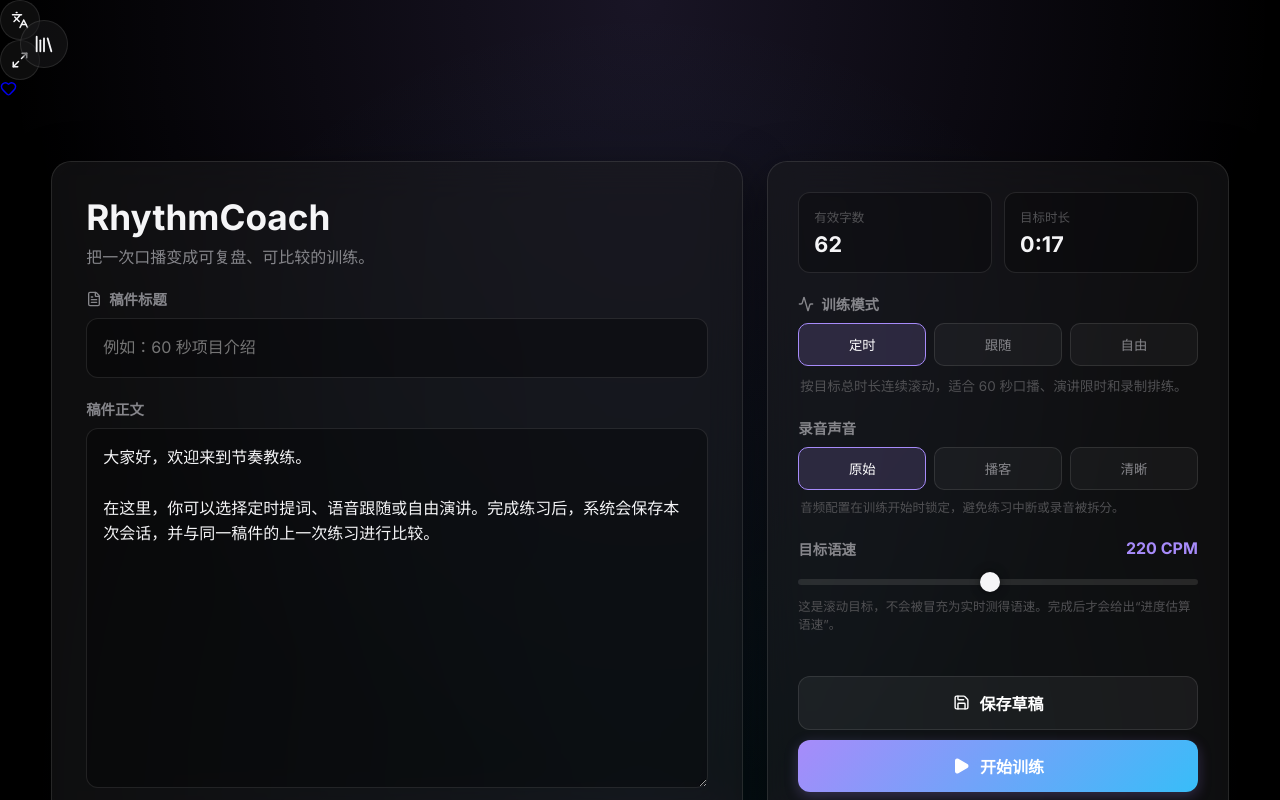
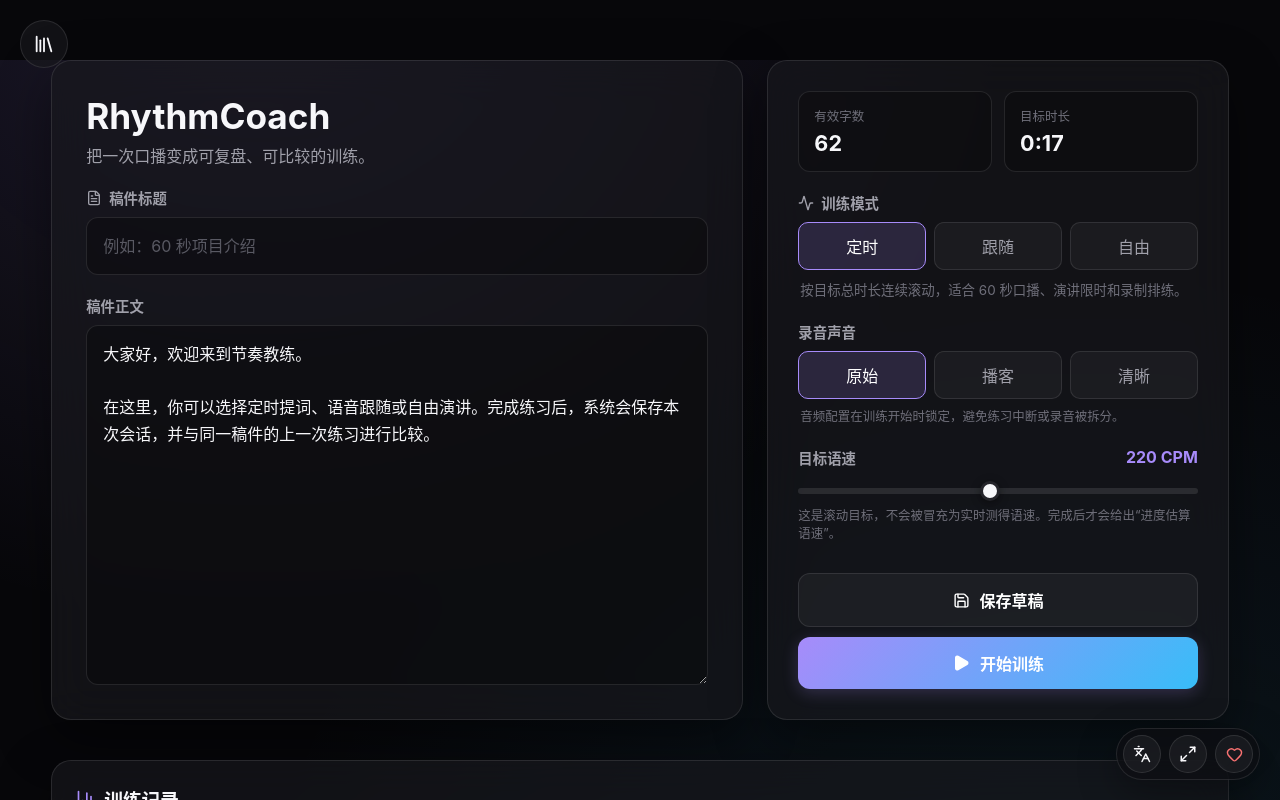
Before and after one commit to liuh886/RhythmCoach, a React (Vite) app in the folder web/: page / in a window 1280 px wide. Shown: the top 800 px of the page. Built offline with nearby package versions, Linux system fonts and the light colour scheme; the HTML template or start-up script is replaced by a standard one.

Commit message:
polish: refine global visual system and accessibility

```diff
--- a/web/src/index.css
+++ b/web/src/index.css
@@ -1,21 +1,19 @@
-@import url('https://fonts.googleapis.com/css2?family=Inter:wght@300;400;500;600;700;800&family=Noto+Sans+SC:wght@300;400;500;700&display=swap');
+:root {
+  --bg-base: #07070a;
+  --bg-panel: rgba(24, 24, 29, 0.68);
+  --bg-panel-hover: rgba(38, 38, 46, 0.78);
 
-:root {
-  --bg-base: #000000;
-  --bg-panel: rgba(28, 28, 30, 0.5);
-  --bg-panel-hover: rgba(44, 44, 46, 0.6);
-
-  --text-primary: #f5f5f7;
-  --text-secondary: #86868b;
-  --text-muted: #515154;
+  --text-primary: #f7f7fa;
+  --text-secondary: #a0a0aa;
+  --text-muted: #6f6f7a;
 
   --accent-primary: #a78bfa;
   --accent-secondary: #38bdf8;
-  --accent-glow: rgba(167, 139, 250, 0.25);
+  --accent-glow: rgba(167, 139, 250, 0.22);
 
   --glass-border: rgba(255, 255, 255, 0.1);
-  --glass-highlight: rgba(255, 255, 255, 0.2);
-  --glass-shadow: 0 16px 48px rgba(0, 0, 0, 0.5);
+  --glass-highlight: rgba(255, 255, 255, 0.18);
+  --glass-shadow: 0 18px 54px rgba(0, 0, 0, 0.42);
 
   --status-stable: #32d74b;
   --status-fast: #ff9f0a;
@@ -28,29 +26,51 @@
   padding: 0;
 }
 
+html {
+  color-scheme: dark;
+  background: var(--bg-base);
+}
+
 body {
-  font-family: 'Inter', 'Noto Sans SC', sans-serif;
+  min-height: 100vh;
+  overflow-x: hidden;
+  color: var(--text-primary);
   background-color: var(--bg-base);
   background-image:
-    radial-gradient(ellipse at top, rgba(167, 139, 250, 0.15) 0%, transparent 70%),
-    radial-gradient(ellipse at bottom, rgba(56, 189, 248, 0.1) 0%, transparent 70%);
+    radial-gradient(ellipse at 20% -10%, rgba(167, 139, 250, 0.14), transparent 52%),
+    radial-gradient(ellipse at 85% 110%, rgba(56, 189, 248, 0.09), transparent 54%);
   background-attachment: fixed;
-  color: var(--text-primary);
-  min-height: 100vh;
-  display: flex;
-  flex-direction: column;
-  overflow-x: hidden;
+  font-family: Inter, ui-sans-serif, -apple-system, BlinkMacSystemFont, "Segoe UI", "PingFang SC", "Hiragino Sans GB", "Microsoft YaHei", "Noto Sans CJK SC", sans-serif;
   -webkit-font-smoothing: antialiased;
+  text-rendering: optimizeLegibility;
+}
+
+button,
+input,
+textarea {
+  font: inherit;
+}
+
+button,
+a,
+input,
+textarea {
+  -webkit-tap-highlight-color: transparent;
+}
+
+::selection {
+  color: white;
+  background: rgba(167, 139, 250, 0.45);
 }
 
 .glass-panel {
   background: var(--bg-panel);
-  backdrop-filter: blur(20px);
-  -webkit-backdrop-filter: blur(20px);
   border: 1px solid var(--glass-border);
   border-radius: 20px;
   box-shadow: var(--glass-shadow);
-  transition: border-color 0.3s ease;
+  backdrop-filter: blur(20px) saturate(120%);
+  -webkit-backdrop-filter: blur(20px) saturate(120%);
+  transition: border-color 0.25s ease, background 0.25s ease, transform 0.25s ease;
 }
 
 .glass-panel:hover {
@@ -58,136 +78,224 @@ body {
 }
 
 .btn {
-  background: linear-gradient(135deg, var(--accent-primary), var(--accent-secondary));
-  color: white;
-  border: none;
-  padding: 14px 28px;
-  border-radius: 12px;
-  font-weight: 600;
-  cursor: pointer;
-  transition: all 0.3s cubic-bezier(0.4, 0, 0.2, 1);
-  font-size: 1rem;
   display: flex;
   align-items: center;
   gap: 10px;
-  box-shadow: 0 4px 14px var(--accent-glow);
+  padding: 14px 28px;
+  border: 0;
+  border-radius: 12px;
+  color: white;
+  background: linear-gradient(135deg, var(--accent-primary), var(--accent-secondary));
+  box-shadow: 0 4px 16px var(--accent-glow);
+  font-size: 1rem;
+  font-weight: 650;
+  cursor: pointer;
+  transition: transform 0.2s ease, box-shadow 0.2s ease, filter 0.2s ease, opacity 0.2s ease;
 }
 
-.btn:hover {
-  transform: translateY(-2px);
-  box-shadow: 0 6px 20px var(--accent-glow);
-  filter: brightness(1.1);
+.btn:hover:not(:disabled) {
+  transform: translateY(-1px);
+  box-shadow: 0 7px 22px var(--accent-glow);
+  filter: brightness(1.06);
 }
 
-.btn:active {
+.btn:active:not(:disabled) {
   transform: translateY(1px);
 }
 
-.btn-secondary {
-  background: rgba(255, 255, 255, 0.05);
-  box-shadow: none;
-  border: 1px solid var(--glass-border);
+.btn:disabled,
+.mode-button:disabled {
+  opacity: 0.45;
+  cursor: not-allowed;
 }
 
-.btn-secondary:hover {
-  background: rgba(255, 255, 255, 0.1);
+.btn-secondary {
+  border: 1px solid var(--glass-border);
+  background: rgba(255, 255, 255, 0.045);
   box-shadow: none;
-  border-color: rgba(255, 255, 255, 0.2);
+}
+
+.btn-secondary:hover:not(:disabled) {
+  border-color: var(--glass-highlight);
+  background: rgba(255, 255, 255, 0.085);
+  box-shadow: none;
+}
+
+.btn-icon,
+.utility-link {
+  display: flex;
+  align-items: center;
+  justify-content: center;
+  border: 1px solid var(--glass-border);
+  border-radius: 50%;
+  color: var(--text-primary);
+  background: rgba(255, 255, 255, 0.05);
+  cursor: pointer;
+  transition: transform 0.18s ease, background 0.18s ease, border-color 0.18s ease, color 0.18s ease;
 }
 
 .btn-icon {
-  background: rgba(255, 255, 255, 0.05);
-  border: 1px solid var(--glass-border);
-  color: var(--text-primary);
-  border-radius: 50%;
   padding: 10px;
-  cursor: pointer;
-  transition: all 0.2s ease;
-  display: flex;
-  align-items: center;
-  justify-content: center;
 }
 
-.btn-icon:hover {
-  background: rgba(255, 255, 255, 0.15);
-  transform: scale(1.05);
+.btn-icon:hover,
+.utility-link:hover {
+  transform: translateY(-1px);
+  border-color: var(--glass-highlight);
+  background: rgba(255, 255, 255, 0.11);
 }
 
-input[type="text"], textarea {
-  width: 100%;
-  background: rgba(0, 0, 0, 0.3);
-  border: 1px solid var(--glass-border);
-  color: var(--text-primary);
-  padding: 16px;
-  border-radius: 12px;
-  font-family: inherit;
-  font-size: 1rem;
-  transition: all 0.3s ease;
-  line-height: 1.6;
+button:focus-visible,
+a:focus-visible,
+input:focus-visible,
+textarea:focus-visible {
+  outline: 2px solid var(--accent-secondary);
+  outline-offset: 3px;
 }
 
-input[type="text"]:focus, textarea:focus {
-  outline: none;
-  border-color: var(--accent-primary);
-  background: rgba(0, 0, 0, 0.5);
-  box-shadow: 0 0 0 3px rgba(99, 102, 241, 0.2);
+input[type="text"],
+textarea {
+  width: 100%;
+  padding: 15px 16px;
+  border: 1px solid var(--glass-border);
+  border-radius: 12px;
+  color: var(--text-primary);
+  background: rgba(0, 0, 0, 0.28);
+  font-size: 1rem;
+  line-height: 1.65;
+  transition: border-color 0.2s ease, background 0.2s ease, box-shadow 0.2s ease;
 }
 
-/* Custom Range Input */
+input[type="text"]::placeholder,
+textarea::placeholder {
+  color: #595963;
+}
+
+input[type="text"]:focus,
+textarea:focus {
+  border-color: var(--accent-primary);
+  outline: none;
+  background: rgba(0, 0, 0, 0.42);
+  box-shadow: 0 0 0 3px rgba(167, 139, 250, 0.14);
+}
+
 input[type="range"] {
-  -webkit-appearance: none;
   width: 100%;
   height: 6px;
+  border-radius: 999px;
+  outline: none;
   background: rgba(255, 255, 255, 0.1);
-  border-radius: 3px;
-  outline: none;
+  -webkit-appearance: none;
+  appearance: none;
 }
 
 input[type="range"]::-webkit-slider-thumb {
+  width: 20px;
+  height: 20px;
+  border: 3px solid #24242a;
+  border-radius: 50%;
+  background: var(--text-primary);
+  box-shadow: 0 2px 10px rgba(0, 0, 0, 0.45);
+  cursor: pointer;
   -webkit-appearance: none;
   appearance: none;
-  width: 20px;
-  height: 20px;
-  border-radius: 50%;
-  background: var(--text-primary);
-  cursor: pointer;
-  box-shadow: 0 0 10px rgba(0, 0, 0, 0.5);
-  transition: transform 0.2s ease, background 0.2s ease;
+  transition: transform 0.18s ease, background 0.18s ease;
 }
 
 input[type="range"]::-webkit-slider-thumb:hover {
-  transform: scale(1.2);
+  transform: scale(1.12);
   background: var(--accent-primary);
 }
 
-/* Scrollbar styling */
+.global-utility-dock {
+  position: fixed;
+  right: 20px;
+  bottom: 20px;
+  z-index: 180;
+  display: flex;
+  gap: 8px;
+  padding: 6px;
+  border: 1px solid var(--glass-border);
+  border-radius: 999px;
+  background: rgba(14, 14, 18, 0.68);
+  box-shadow: 0 12px 38px rgba(0, 0, 0, 0.34);
+  backdrop-filter: blur(18px);
+  -webkit-backdrop-filter: blur(18px);
+}
+
+.utility-button,
+.utility-link {
+  width: 38px;
+  height: 38px;
+  padding: 0;
+}
+
+.utility-link {
+  color: #f87171;
+  text-decoration: none;
+}
+
+.editor-layout {
+  display: grid;
+  grid-template-columns: minmax(0, 1.5fr) minmax(300px, 1fr);
+  gap: 24px;
+  width: 100%;
+  max-width: 1200px;
+  margin: 40px auto;
+  align-items: stretch;
+}
+
 ::-webkit-scrollbar {
-  width: 6px;
+  width: 7px;
+  height: 7px;
 }
+
 ::-webkit-scrollbar-track {
   background: transparent;
 }
+
 ::-webkit-scrollbar-thumb {
-  background: rgba(255, 255, 255, 0.1);
-  border-radius: 10px;
+  border-radius: 999px;
+  background: rgba(255, 255, 255, 0.12);
 }
+
 ::-webkit-scrollbar-thumb:hover {
   background: rgba(255, 255, 255, 0.2);
 }
 
-/* Animations */
 @keyframes pulse {
-  0% { transform: scale(1); opacity: 1; }
-  50% { transform: scale(1.1); opacity: 0.8; }
-  100% { transform: scale(1); opacity: 1; }
+  0%, 100% { transform: scale(1); opacity: 1; }
+  50% { transform: scale(1.08); opacity: 0.78; }
 }
 
 .pulse {
   animation: pulse 2s infinite ease-in-out;
 }
 
-.fade-mask {
-  -webkit-mask-image: linear-gradient(to bottom, transparent 0%, black 15%, black 85%, transparent 100%);
-  mask-image: linear-gradient(to bottom, transparent 0%, black 15%, black 85%, transparent 100%);
+@media (max-width: 900px) {
+  .editor-layout {
+    grid-template-columns: 1fr;
+  }
 }
-.editor-layout { display: grid; grid-template-columns: 1.5fr 1fr; gap: 24px; width: 100%; max-width: 1200px; margin: 40px auto; align-items: stretch; } @media (max-width: 900px) { .editor-layout { grid-template-columns: 1fr; } }
+
+@media (max-width: 620px) {
+  .global-utility-dock {
+    right: 12px;
+    bottom: max(12px, env(safe-area-inset-bottom));
+  }
+
+  .glass-panel {
+    border-radius: 16px;
+  }
+}
+
+@media (prefers-reduced-motion: reduce) {
+  *,
+  *::before,
+  *::after {
+    scroll-behavior: auto !important;
+    animation-duration: 0.01ms !important;
+    animation-iteration-count: 1 !important;
+    transition-duration: 0.01ms !important;
+  }
+}
```
